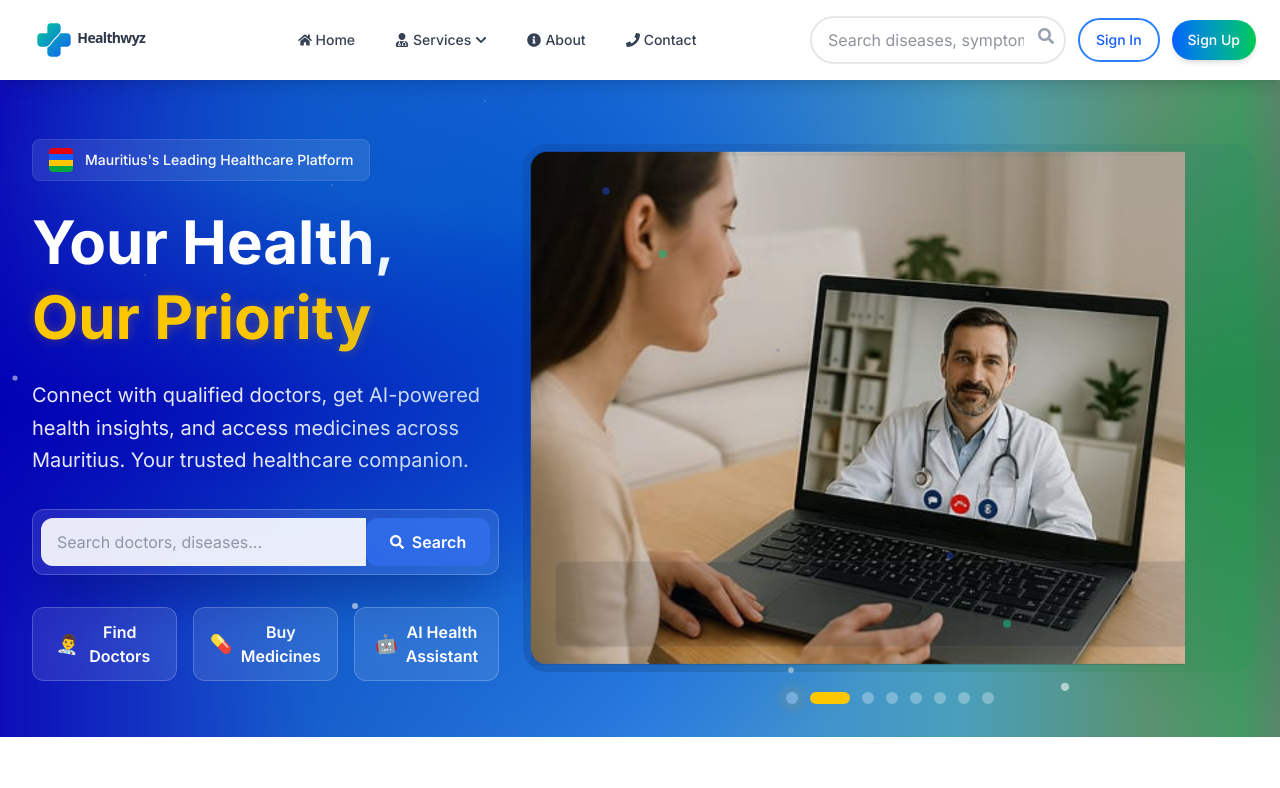
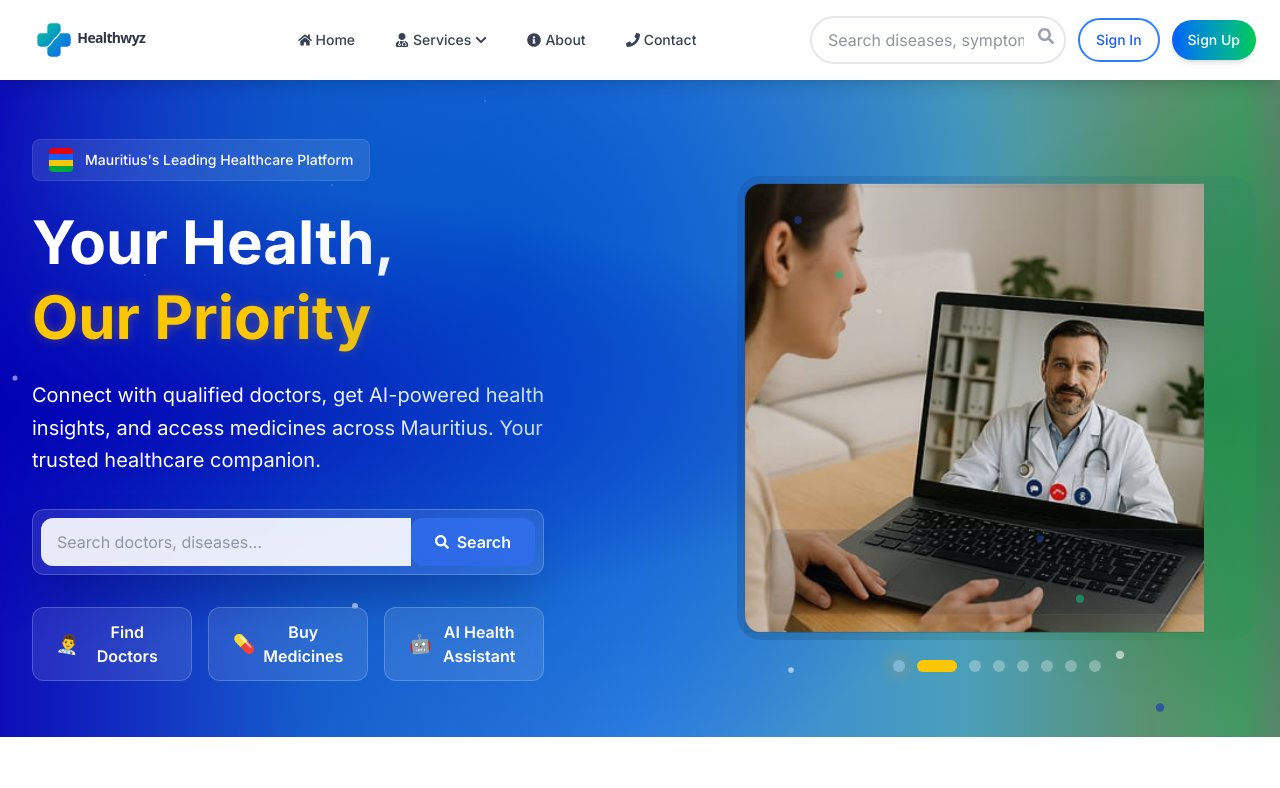
Before and after one commit to guillaume1146/healthways-typescript, a Next.js app: page / in a window 1280 px wide. Shown: the top 788 px of the page. Built offline with nearby package versions, Linux system fonts and the light colour scheme.

Commit message:
change marging

```diff
--- a/components/home/HeroSection.tsx
+++ b/components/home/HeroSection.tsx
@@ -226,15 +226,12 @@ const HeroSection: React.FC = () => {
       ))}
 
       <div className="container mx-auto px-4 sm:px-6 lg:px-8">
-        {/* Modified Layout: Adjusted grid layout and spacing */}
-        <div className="flex flex-col lg:grid lg:grid-cols-5 gap-6 lg:gap-8 items-center">
-
-          {/* Text Content - Takes 2 columns on large screens */}
+        <div className="flex flex-col lg:grid lg:grid-cols-7 gap-6 lg:gap-8 items-center">
           <motion.div
             variants={containerVariants}
             initial="hidden"
             animate="visible"
-            className="w-full order-1 lg:order-1 lg:col-span-2 text-center lg:text-left"
+            className="w-full order-1 lg:order-1 lg:col-span-4 text-center lg:text-left"
           >
             <motion.div
               variants={itemVariants}
@@ -291,7 +288,7 @@ const HeroSection: React.FC = () => {
 
             <motion.p
               variants={itemVariants}
-              className="text-base sm:text-lg lg:text-xl mb-6 sm:mb-8 text-white/90 leading-relaxed px-2 lg:px-0"
+              className="text-base  text-left sm:text-lg lg:text-xl mb-6 sm:mb-8 text-white/150 leading-relaxed px-2 lg:px-0 max-w-xl sm:mx-auto lg:mx-0"
             >
               Connect with qualified doctors, get AI-powered health insights,
               and access medicines across Mauritius. Your trusted healthcare
@@ -398,7 +395,7 @@ const HeroSection: React.FC = () => {
             }}
           >
             {/* BIGGER & MORE RECTANGULAR CAROUSEL - Increased height by reducing margins */}
-            <div className="relative h-72 sm:h-80 md:h-96 lg:h-[28rem] xl:h-[32rem] w-full perspective-1000">
+            <div className="relative h-72 sm:h-80 md:h-96 lg:h-[22rem] xl:h-[28rem] w-full perspective-1000">
 
               {/* Subtle Transparent Border Ring - Matches hero background */}
               <motion.div
```
